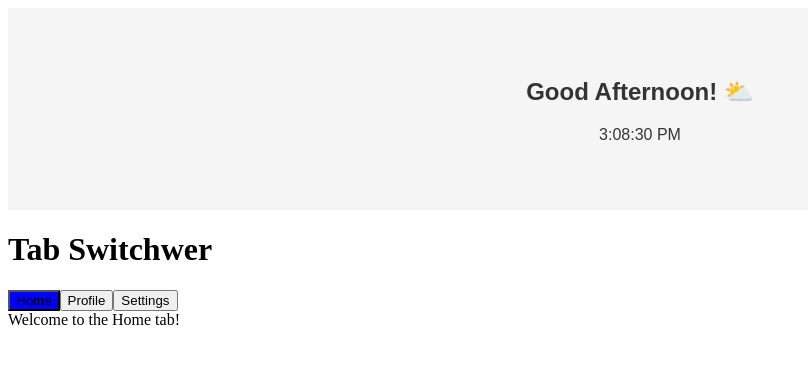
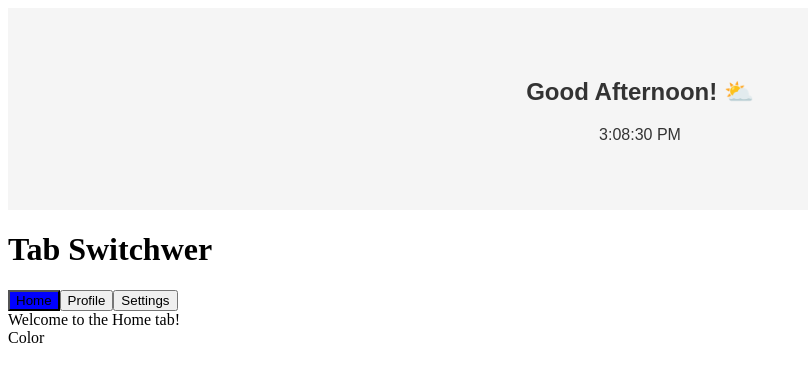
Before and after one commit to Kishore-L13/Namaste_react_Practice, a React (Vite) app: page / in a window 1280 px wide. Shown: the top 382 px of the page, without its empty margins (0-808 px from the left). Built offline with nearby package versions, Linux system fonts and the light colour scheme.

Commit message:
Color_change

```diff
--- a/src/App.jsx
+++ b/src/App.jsx
@@ -5,6 +5,7 @@ import PreviousCounter from './Project/PreviousCounter'
 import Greeting from './Project/Greeting'
 import Image_Carousel from './Project/Image_Carousel'
 import TabSwitch from './Project/TabSwitch'
+import Color_change from './Interview/Color_change'
 
 function App() {
 
@@ -12,6 +13,7 @@ function App() {
     <>
   <Greeting/>
  <TabSwitch/>
+ <Color_change/>
     </>
   )
 }
--- /dev/null
+++ b/src/Interview/Color_change.jsx
@@ -0,0 +1,9 @@
+import React from 'react'
+const Color_change = () => {
+    return (
+        <div>
+            Color
+        </div>
+    )
+}
+export default Color_change
```
